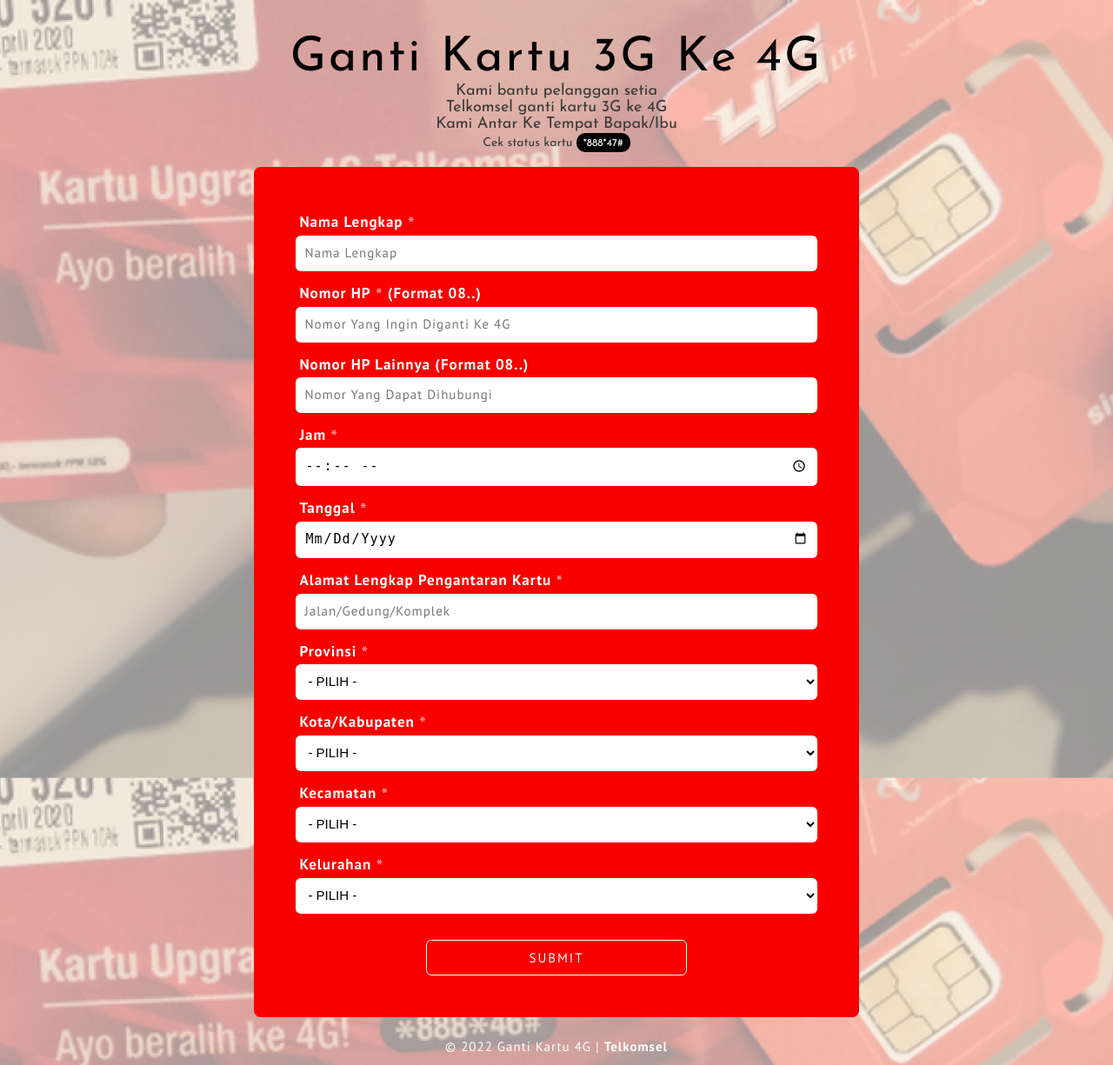
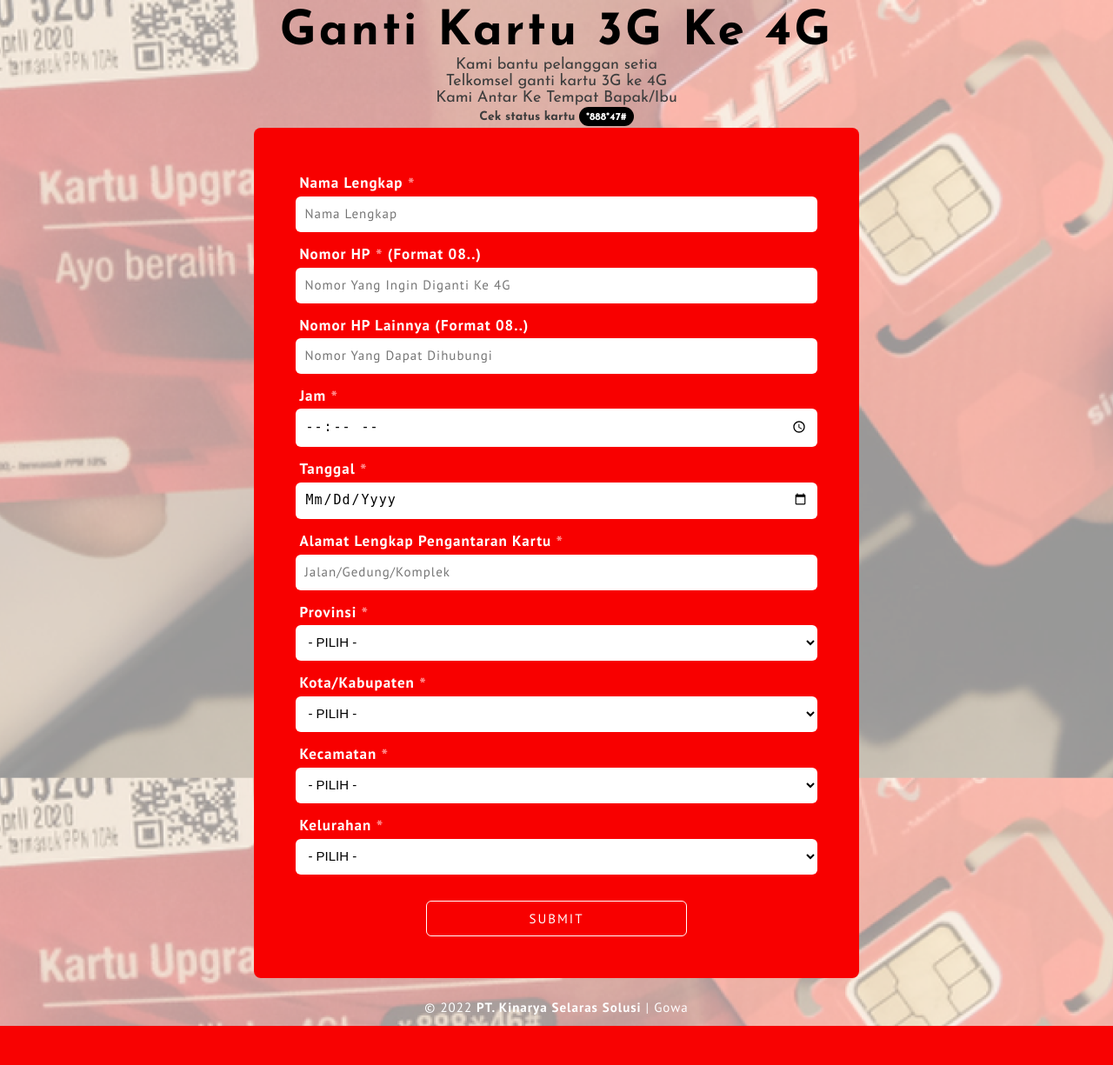
Before and after one commit to azwarbahar/ganti-kartu-4g, a PHP site: page / in a window 1280 px wide. Shown: the whole page at 87% size. After the commit the page ends 1180 px from the top, so only its background shows below. Run offline with PHP 8.4, Linux system fonts and the light colour scheme; data comes from the database, SQL or seed files in the repository.

Commit message:
jnyuffyn

```diff
--- a/assets/css/style.css
+++ b/assets/css/style.css
@@ -74,7 +74,8 @@ h1 {
     text-align: center;
     text-transform:capitalize;
     letter-spacing: 3px;
-    margin: 40px 0 0 0;
+    margin: 10px 0 0 0;
+    font-weight: bold;
     color: rgb(0, 0, 0);
     font-family:'Josefin Sans', sans-serif;
 }
@@ -82,7 +83,7 @@ h5 {
     font-size: 18px;
     font-weight: 500;
     text-align: center;
-    color: rgb(56, 56, 56);
+    color: rgb(61, 61, 61);
     font-family: 'Josefin Sans', sans-serif;
 }
 .w3l-main{
--- a/index.php
+++ b/index.php
@@ -37,8 +37,7 @@ require_once 'koneksi.php';
     <h5>Kami bantu pelanggan setia</h5>
     <h5>Telkomsel ganti kartu 3G ke 4G</h5>
     <h5>Kami Antar Ke Tempat Bapak/Ibu</h5>
-    <h5 style="font-size: 14px ; margin-top: 5px ;">Cek status kartu <span style="background-color: #000000 ; font-size: 12px; color: #FFFFFF; padding-top: 6px; padding-bottom: 4px; padding-left: 8px; padding-right: 8px; border-radius: 10px;">*888*47#</span></h5>
-    <br>
+    <h5 style="font-size: 14px; font-weight: bold; margin-top: 5px; margin-bottom: 5px;">Cek status kartu <span style="background-color: #000000; font-size: 12px; color: #FFFFFF; padding-top: 6px; padding-bottom: 4px; padding-left: 8px; padding-right: 8px; border-radius: 20px;">*888*47#</span></h5>
     <div class="w3l-main">
         <div class="w3l-from" style="border-radius: 8px ;">
             <form action="#" method="POST" name="form_pengajuan" id="form_pengajuan">
@@ -49,12 +48,12 @@ require_once 'koneksi.php';
                 <div class="w3l-user" id="continer_no_3g">
                     <label class="head">Nomor HP<span class="w3l-star"> * </span>(Format 08..)</label>
                     <p id="notif_no_3g" hidden style="color: #000000 ;">Silahkan Isi 9-12 angka</p>
-                    <input type="text" style="border-radius: 6px ; background-color: #FFFFFF;" minlength="9" name="no_telpon_3g" id="no_telpon_3g" placeholder="Nomor Yang Ingin Diganti Ke 4G" required="">
+                    <input type="text" minlength="9" maxlength="12" oninput="this.value = this.value.replace(/[^0-9]/g, '').replace(/(\..*?)\..*/g, '$1'); if(this.value.length < 9){this.setCustomValidity('Kurang dari 9 angka')} else {this.setCustomValidity('')};" style="border-radius: 6px ; background-color: #FFFFFF;" onKeyPress="if(this.value.length==12) return false;" name="no_telpon_3g" id="no_telpon_3g" placeholder="Nomor Yang Ingin Diganti Ke 4G" required="">
                 </div>
                 <div class="w3l-user" id="continer_no_lainnya">
                     <label class="head">Nomor HP Lainnya (Format 08..)</label>
                     <p id="notif_no_lainnya" hidden style="color: #000000 ;">Silahkan Isi 9-12 angka</p>
-                    <input type="text" style="border-radius: 6px ; background-color: #FFFFFF;" name="no_telpon_lainnya" id="no_telpon_lainnya" placeholder="Nomor Yang Dapat Dihubungi">
+                    <input type="text" minlength="9" maxlength="12" oninput="this.value = this.value.replace(/[^0-9]/g, '').replace(/(\..*?)\..*/g, '$1'); if(this.value.length  >= 1 && this.value.length < 9){this.setCustomValidity('Kurang dari 9 angka')} else if(this.value.length == 0 || this.value == ''){this.setCustomValidity('')} else {this.setCustomValidity('')};" style="border-radius: 6px ; background-color: #FFFFFF;" onKeyPress="if(this.value.length==12) return false;" name="no_telpon_lainnya" id="no_telpon_lainnya" placeholder="Nomor Yang Dapat Dihubungi">
                 </div>
                 <div class="w3l-mail">
                     <label class="head">Jam<span class="w3l-star"> * </span></label>
@@ -115,7 +114,7 @@ require_once 'koneksi.php';
             <div id="status"></div>
         </div>
     </div>
-    <footer>&copy; 2022 Ganti Kartu 4G | <a href="https://www.telkomsel.com/"> Telkomsel</a>
+    <footer>&copy; 2022 <a href="https://kinarya-solusi.com/">PT. Kinarya Selaras Solusi</a> | Gowa
     </footer>
     <!-- Default-JavaScript -->
     <script type="text/javascript" src="assets/js/jquery-2.1.4.min.js"></script>
@@ -155,17 +154,20 @@ require_once 'koneksi.php';
     <script type="text/javascript">
         // $(document).ready(function() {
         $("#form_pengajuan").submit(function(e) {
+            // nomor_lainnya.setCustomValidity('');
             e.preventDefault();
             var continer_no_3g = document.getElementById("continer_no_3g");
             var nomor3g = document.getElementById("no_telpon_3g");
             var nomor3g_val = document.getElementById("no_telpon_3g").value;
             if (nomor3g_val.length < 9) {
                 nomor3g.focus();
+                // nomor3g.setCustomValidity("Pesan ini");
                 continer_no_3g.scrollIntoView({
                     behavior: 'smooth',
                     block: 'center'
                 });
             } else {
+                // nomor3g.setCustomValidity("");
                 var continer_no_lainnya = document.getElementById("continer_no_lainnya");
                 var nomor_lainnya = document.getElementById("no_telpon_lainnya");
                 var nomor_lainnya_val = document.getElementById("no_telpon_lainnya").value;
@@ -176,6 +178,7 @@ require_once 'koneksi.php';
                         block: 'center'
                     });
                 } else {
+                    nomor_lainnya.setCustomValidity('');
                     $.ajax({
                         url: 'submit_pengajuan.php',
                         type: 'post',
```
